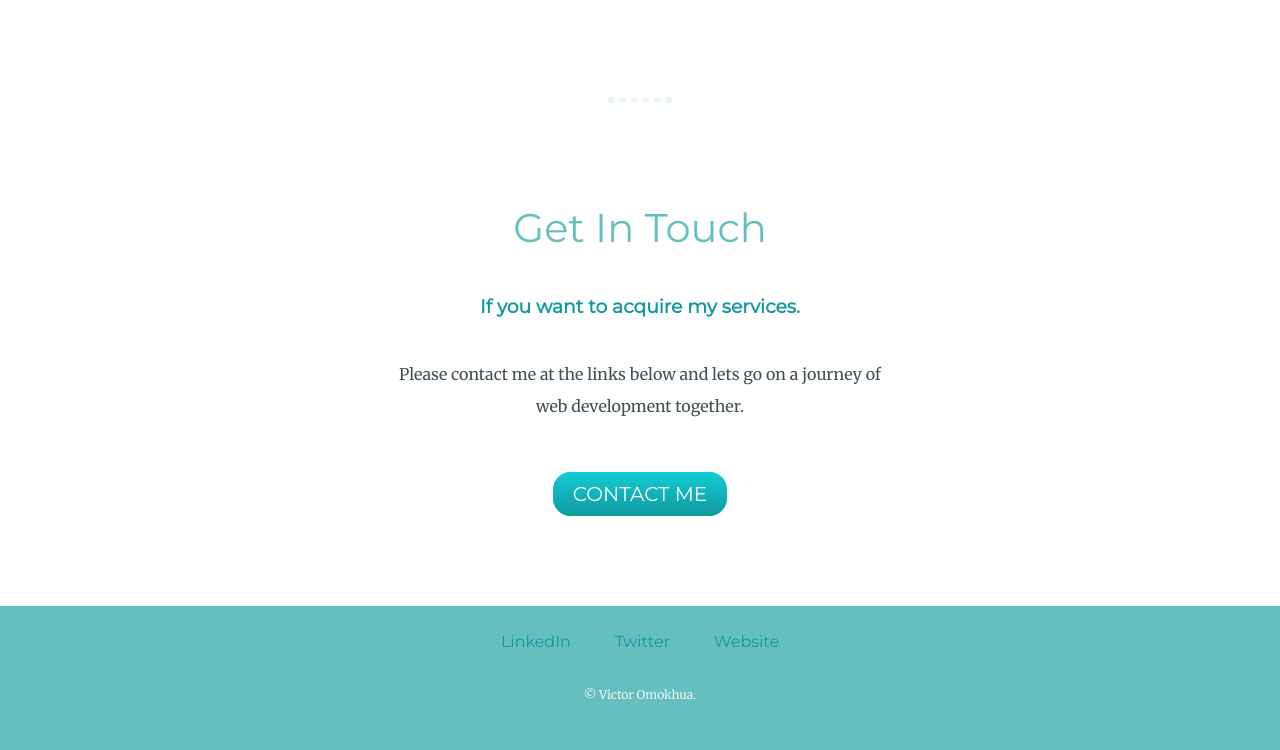
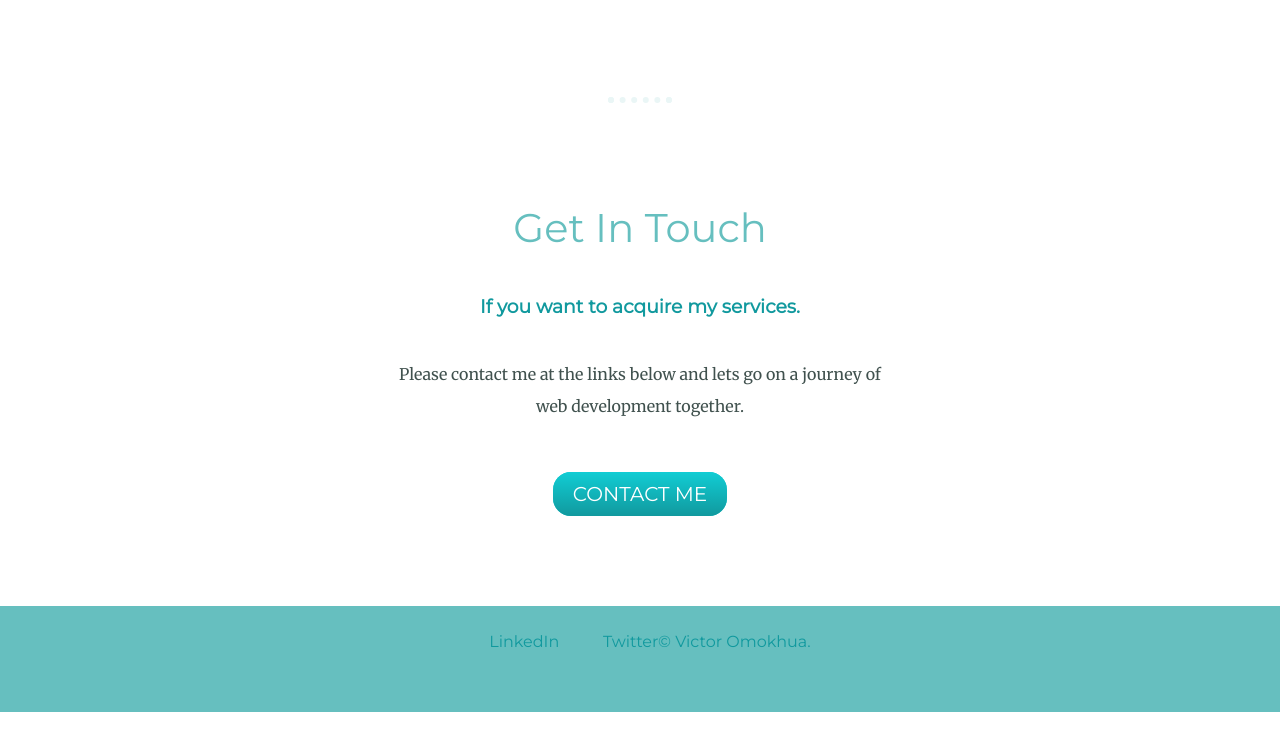
Before and after one commit to TheHoarder/cv, a plain HTML site: page index.html in a window 1280 px wide. Shown: the part 1987-2737 px from the top of the page. Drawn offline with Linux system fonts and the light colour scheme.

Commit message:
Update index.html

```diff
--- a/index.html
+++ b/index.html
@@ -52,8 +52,7 @@
 
       <div class="bottom-container">
         <a class="footer-link" href="https://www.linkedin.com/">LinkedIn</a>
-        <a class="footer-link" href="https://twitter.com/">Twitter</a>
-        <a class="footer-link" href="https://www.appbrewery.co/">Website</a>
+        <a class="footer-link" href="https://twitter.com/">Twitter</
         <p class="copyright">© Victor Omokhua.</p>
       </div>
 
```
